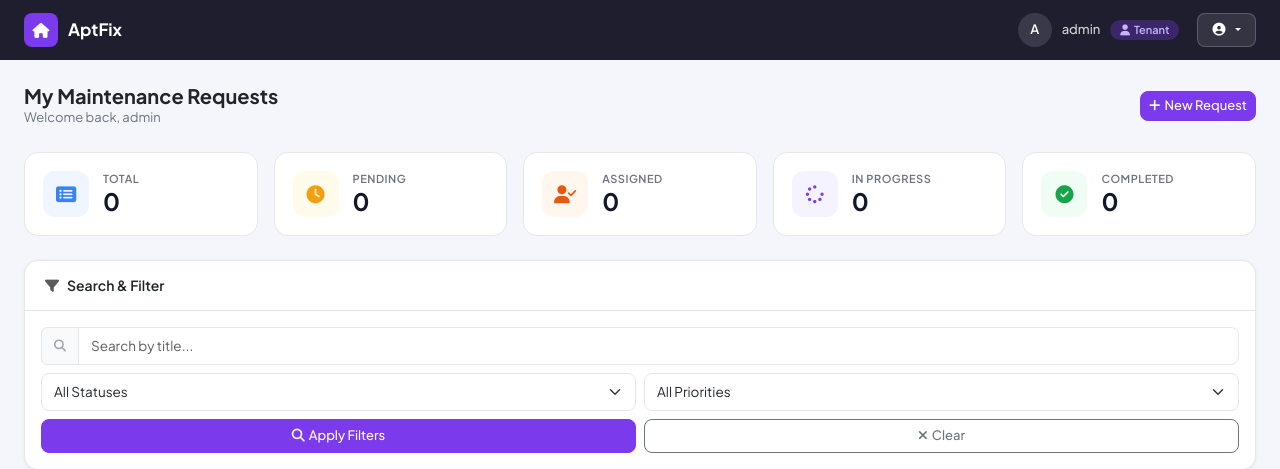
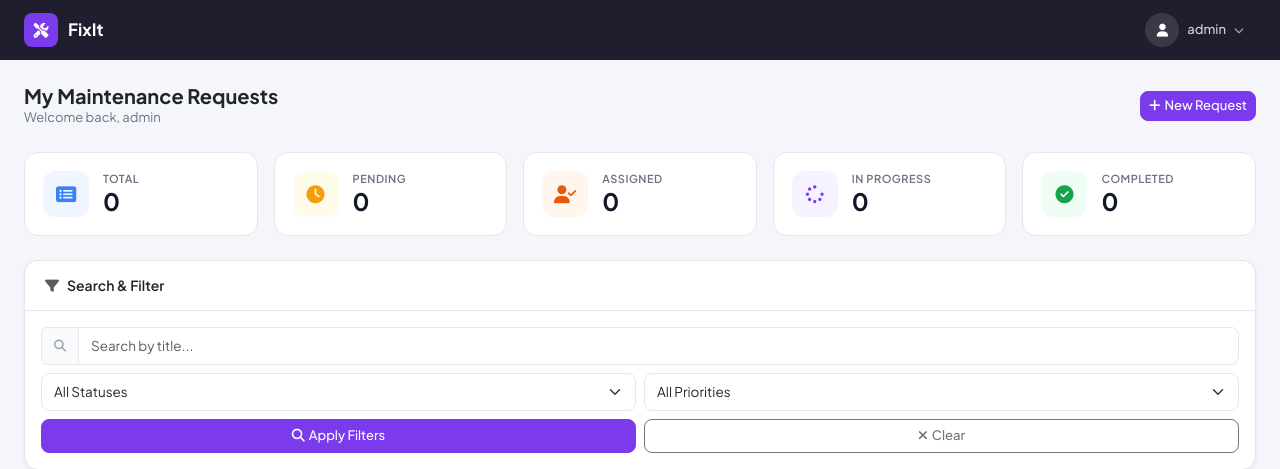
Before and after one commit to gimshaninethmini/apartment_maintainance_system, a Django app: page /dashboard/ in a window 1280 px wide. Shown: the top 469 px of the page. Run offline with Django 5.2, Linux system fonts and the light colour scheme; a user stored in the database is signed in; data comes from the database, SQL or seed files in the repository.

Commit message:
style: update the navigation bar and profile

```diff
--- a/templates/maintenance/tenant_dashboard.html
+++ b/templates/maintenance/tenant_dashboard.html
@@ -3,7 +3,7 @@
 <head>
     <meta charset="UTF-8">
     <meta name="viewport" content="width=device-width, initial-scale=1.0">
-    <title>Tenant Dashboard — AptFix</title>
+    <title>Tenant Dashboard — FixIt</title>
     <link href="https://cdn.jsdelivr.net/npm/bootstrap@5.3.0/dist/css/bootstrap.min.css" rel="stylesheet">
     <link href="https://cdnjs.cloudflare.com/ajax/libs/font-awesome/6.4.0/css/all.min.css" rel="stylesheet">
     <link href="https://fonts.googleapis.com/css2?family=Plus+Jakarta+Sans:wght@400;500;600;700&display=swap" rel="stylesheet">
@@ -22,7 +22,6 @@
         .nav-user { display: flex; align-items: center; gap: 10px; }
         .nav-avatar { width: 34px; height: 34px; border-radius: 50%; background: rgba(255,255,255,0.12); color: #fff; font-size: 13px; font-weight: 600; display: flex; align-items: center; justify-content: center; }
         .nav-username { color: rgba(255,255,255,0.8); font-size: 13px; font-weight: 500; }
-        .role-pill { background: rgba(124,58,237,0.3); color: #C4B5FD; font-size: 11px; font-weight: 600; padding: 2px 10px; border-radius: 20px; }
 
         /* ── Page ── */
         .page-content { padding: 24px; }
@@ -34,7 +33,7 @@
             transition: all 0.2s;
             text-decoration: none; color: inherit;
         }
-        .stat-card:hover { box-shadow: 0 4px 16px rgba(0,0,0,0.10); transform: translateY(-2px); color: inherit; text-decoration: none; }
+        .stat-card:hover { box-shadow: 0 4px 16px rgba(0,0,0,0.10); transform: translateY(-2px); }
         .stat-icon { width: 46px; height: 46px; border-radius: 12px; display: flex; align-items: center; justify-content: center; font-size: 18px; flex-shrink: 0; }
         .stat-label { font-size: 11px; font-weight: 600; color: #6B7280; text-transform: uppercase; letter-spacing: 0.5px; }
         .stat-value { font-size: 24px; font-weight: 700; color: #111827; line-height: 1.2; }
@@ -78,8 +77,6 @@
         .btn { font-size:13px; font-weight:500; border-radius:8px; font-family: 'Plus Jakarta Sans', sans-serif; }
         .btn-primary { background:#7C3AED; border-color:#7C3AED; color:#fff; }
         .btn-primary:hover { background:#6D28D9; border-color:#6D28D9; color:#fff; }
-        .btn-logout { background: rgba(255,255,255,0.1); border: 1px solid rgba(255,255,255,0.2); color:#fff; font-size:13px; border-radius:8px; padding:6px 14px; text-decoration:none; transition:all 0.2s; }
-        .btn-logout:hover { background: rgba(255,255,255,0.2); color:#fff; }
 
         /* ── Pagination ── */
         .page-link { font-size:13px; color:#374151; border-color:#E5E7EB; border-radius:8px !important; margin:0 2px; }
@@ -102,28 +99,38 @@
 </head>
 <body>
 
-<!-- ── Navbar ── -->
+<!-- ── NAVBAR ── -->
 <div class="top-navbar">
     <div class="nav-brand">
-        <div class="brand-icon"><i class="fas fa-home" style="color:#fff;"></i></div>
-        AptFix
+        <div class="brand-icon"><i class="fas fa-tools"></i></div>
+        FixIt
     </div>
     <div class="nav-user">
-        <div class="nav-avatar">{{ request.user.username|first|upper }}</div>
+        <div class="dropdown">
+            <button class="d-flex align-items-center gap-2 btn btn-link text-white text-decoration-none"
+                    type="button" data-bs-toggle="dropdown"
+                    style="background: none; border: none;">
+                <div class="nav-avatar"><i class="fas fa-user"></i></div>
                 <span class="nav-username">{{ request.user.username }}</span>
-        <span class="role-pill"><i class="fas fa-user me-1"></i>Tenant</span>
-        <div class="dropdown ms-2">
-            <button class="btn-logout dropdown-toggle" type="button" data-bs-toggle="dropdown">
-                <i class="fas fa-user-circle me-1"></i>
+                <i class="fas fa-chevron-down" style="font-size: 10px; color: rgba(255,255,255,0.6);"></i>
             </button>
             <ul class="dropdown-menu dropdown-menu-end">
-                <li><span class="dropdown-item-text"><small class="text-muted">Role: Tenant</small></span></li>
+                <li>
+                    <div class="dropdown-item-text">
+                        <div><strong>{{ request.user.username }}</strong></div>
+                        <small class="text-muted">Role: {{ request.user.userprofile.role|title }}</small>
                         {% if profile.apartment_number %}
-                <li><span class="dropdown-item-text"><small class="text-muted">Apt: {{ profile.apartment_number }}</small></span></li>
+                        <div><small class="text-muted">Apt: {{ profile.apartment_number }}</small></div>
                         {% endif %}
+                    </div>
+                </li>
                 <li><hr class="dropdown-divider"></li>
-                <li><a class="dropdown-item" href="{% url 'profile' %}"><i class="fas fa-id-card me-2"></i>Edit Profile</a></li>
-                <li><a class="dropdown-item text-danger" href="{% url 'logout' %}"><i class="fas fa-sign-out-alt me-2"></i>Logout</a></li>
+                <li><a class="dropdown-item" href="{% url 'profile' %}">
+                    <i class="fas fa-id-card me-2"></i>Edit Profile
+                </a></li>
+                <li><a class="dropdown-item text-danger" href="{% url 'logout' %}">
+                    <i class="fas fa-sign-out-alt me-2"></i>Logout
+                </a></li>
             </ul>
         </div>
     </div>
@@ -159,7 +166,7 @@
         </a>
     </div>
 
-<!-- ── Stat Cards (evenly distributed across full width) ── -->
+    <!-- ── Stat Cards ── -->
     <div class="row g-3 mb-4">
         <div class="col">
             <div class="stat-card stat-blue">
@@ -332,7 +339,7 @@
 
 <script src="https://cdn.jsdelivr.net/npm/bootstrap@5.3.0/dist/js/bootstrap.bundle.min.js"></script>
 <script>
-    // Search and Filter Functions - ONLY apply when clicking Apply button
+    // Search and Filter Functions
     function filterRequests() {
         let searchTerm = document.getElementById('searchInput').value.toLowerCase();
         let statusFilter = document.getElementById('statusFilter').value;
```
Lines whose indentation alone changed are shown as unchanged.
